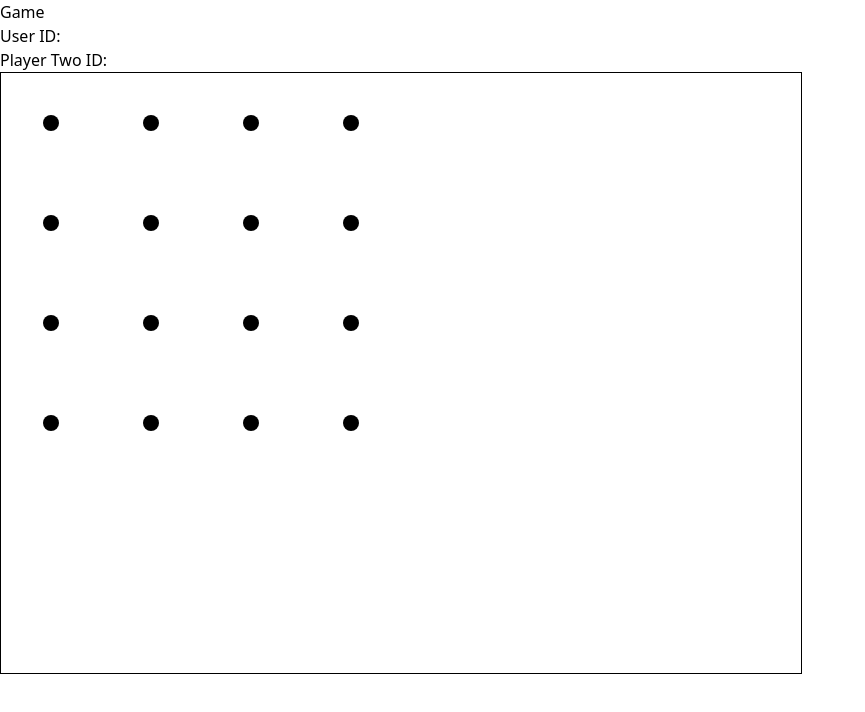
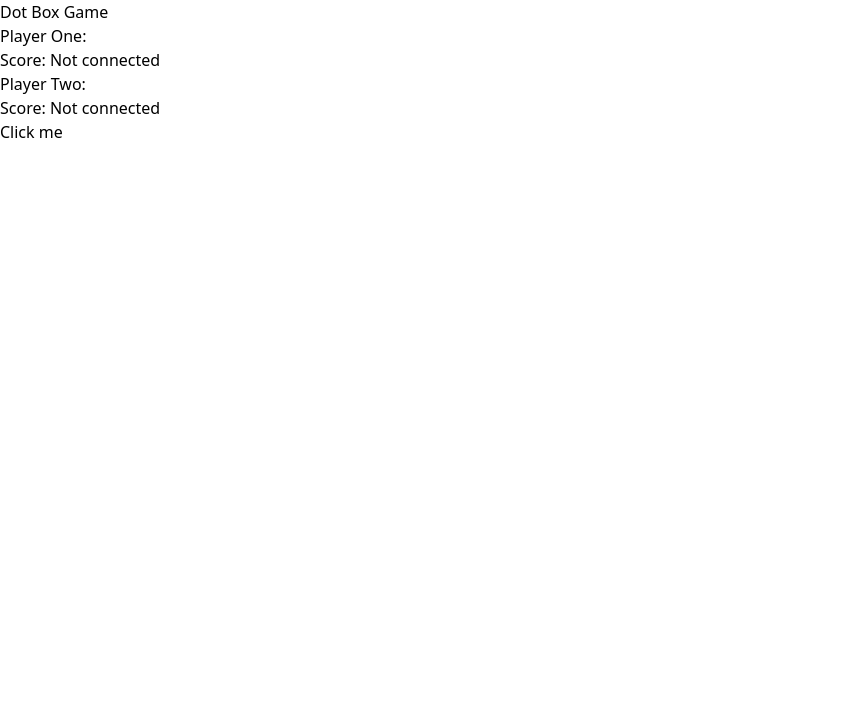
Before and after one commit to Prithvicode/dotbox, a React (Vite) app in the folder client/: page / in a window 1280 px wide. Shown: the top 712 px of the page, without its empty margins (0-865 px from the left). Built offline with nearby package versions, Linux system fonts and the light colour scheme; no server answers.

Commit message:
score update test

```diff
--- a/client/src/Game.tsx
+++ b/client/src/Game.tsx
@@ -1,68 +1,95 @@
 import * as React from "react";
 import { io, Socket } from "socket.io-client";
-import DotAndBoxes from "./Components/DotAndBoxes";
 
 const socket: Socket = io("http://localhost:5001");
 
 interface Player {
-  id: string;
+  score: number;
 }
 
 const Game: React.FunctionComponent = () => {
-  const [currentUser, setCurrentUser] = React.useState<string | null>(null);
-  const [playerTwo, setPlayerTwo] = React.useState<string | null>(null);
-  const [message, setMessage] = React.useState("");
-
+  const [message, setMessage] = React.useState<string>("");
+  const [playerId, setPlayerId] = React.useState<string | null>(null); // Track player ID
+  const [player1, setPlayer1] = React.useState<Player | null>(null);
+  const [player2, setPlayer2] = React.useState<Player | null>(null);
   React.useEffect(() => {
     // Connect to the socket
     socket.on("connect", () => {
       console.log("Connected to server");
-      setCurrentUser(socket.id ?? null);
+      console.log("Socket ID:", socket.id);
+      setPlayerId(socket.id as string); // Set the player ID once connected
     });
 
     // Listen for player join events
-    socket.on("player-joined", (room: Player[]) => {
-      console.log(room);
+    socket.on("player-joined", (players: Record<string, Player>) => {
+      console.log(players);
+      const playerKeys = Object.keys(players);
+      if (playerKeys.length > 0) {
+        setPlayer1({ score: players[playerKeys[0]].score });
+      }
+      if (playerKeys.length == 2) {
+        setPlayer2({ score: players[playerKeys[1]].score });
+      }
+    });
 
-      // Find the second player who is not the current user
-      const secondPlayer = room.find((player) => player.id !== currentUser);
-
-      // Only update playerTwo if a second player exists and it's not the current user
-      if (secondPlayer) {
-        setPlayerTwo(secondPlayer.id);
-      } else {
-        setPlayerTwo(null); // Reset if there's no valid second player
+    // Listen for score updates
+    socket.on("score-updated", (players: Record<string, Player>) => {
+      console.log("Score updated:", players);
+      const playerKeys = Object.keys(players);
+      if (playerKeys.length > 0) {
+        setPlayer1({ score: players[playerKeys[0]].score });
+      }
+      if (playerKeys.length == 2) {
+        setPlayer2({ score: players[playerKeys[1]].score });
       }
     });
 
     // Handle room full message
     socket.on("room-full", (msg) => {
       setMessage(msg);
-      console.log(msg); // Log the message or show it in the UI
+      console.log(msg);
     });
 
     // Handle user disconnection
     socket.on("user-disconnected", (id: string) => {
       console.log("User disconnected:", id);
-      // Optionally handle player disconnection logic here
     });
 
     // Cleanup to avoid memory leaks
     return () => {
       socket.off("connect");
       socket.off("player-joined");
+      socket.off("score-updated");
       socket.off("room-full");
       socket.off("user-disconnected");
     };
-  }, [currentUser]); // Added currentUser to the dependencies
+  }, []);
+
+  // ======================= USER EVENTS =============================
+  const handleOnClick = () => {
+    console.log("button clicked by: ", { playerId });
+    socket.emit("changeScore", playerId);
+  };
 
   return (
     <>
-      <div>Game</div>
-      <div>User ID: {currentUser}</div>
-      <div>Player Two ID: {playerTwo}</div>
-      <div>{message}</div> {/* Display the message if room is full */}
-      <DotAndBoxes />
+      <div>Dot Box Game</div>
+      {message ? (
+        <div> {message}</div>
+      ) : (
+        <div>
+          <div>Player One:</div>
+          <div>Score: {player1 ? player1.score : "Not connected"}</div>
+
+          <div>
+            <div>Player Two:</div>
+            <div>Score: {player2 ? player2.score : "Not connected"}</div>
+          </div>
+          <div>
+            <button onClick={handleOnClick}>Click me</button>
+          </div>
+        </div>
+      )}
     </>
   );
 };
```
Also changed, not shown: 1 other file (tests, documents, lock files or other folders).
